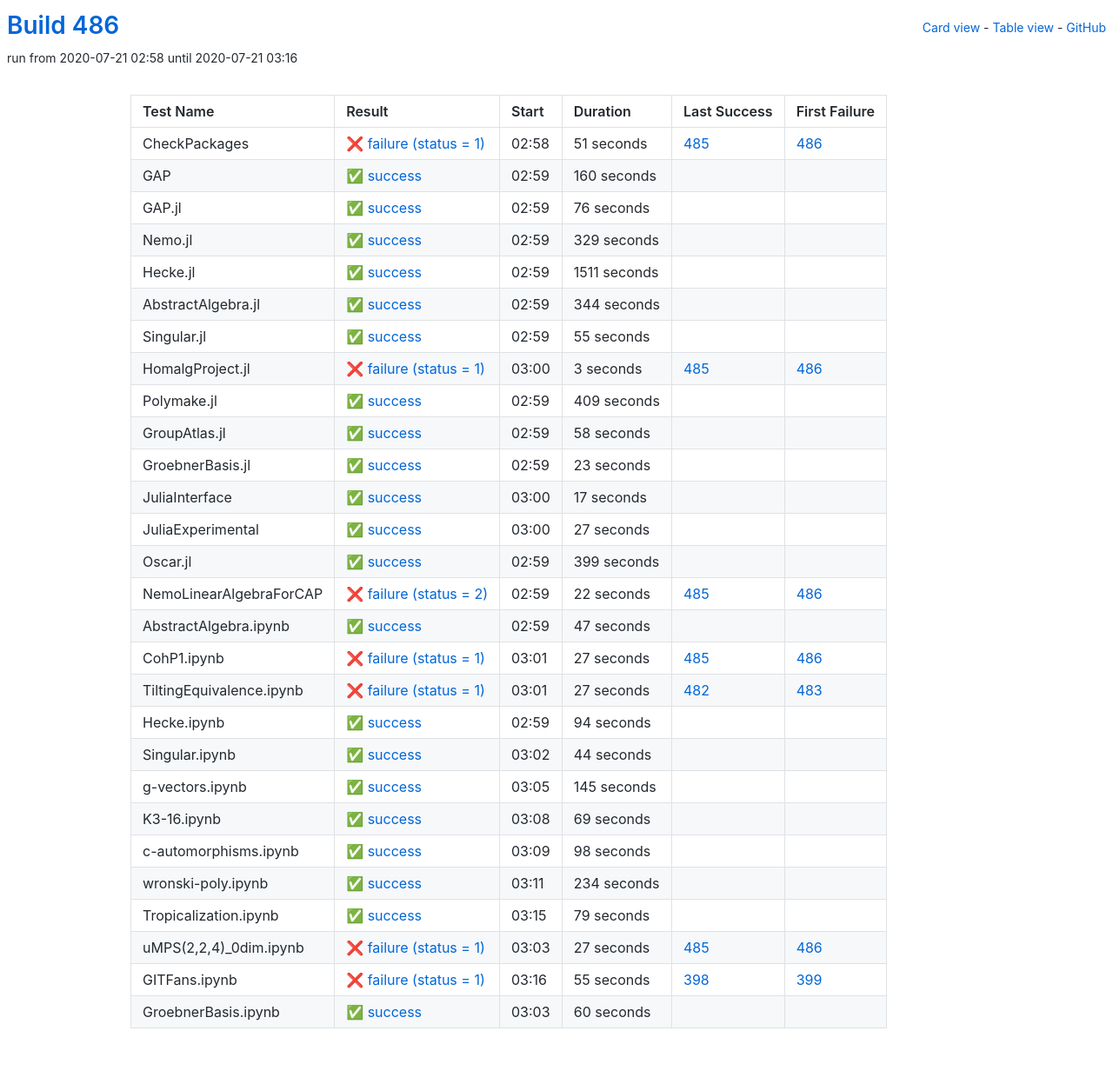
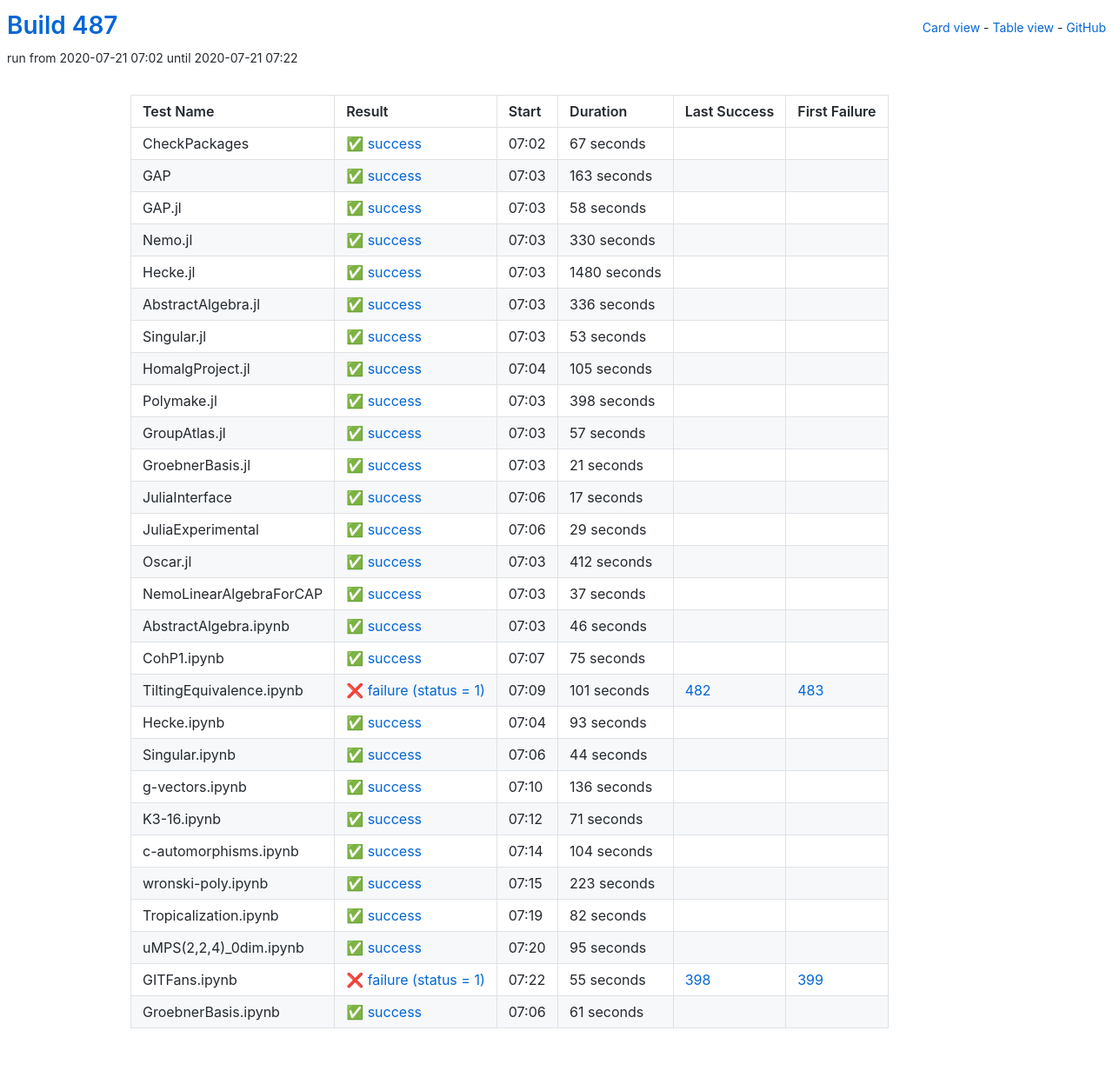
Before and after one commit to oscar-system/oscar-ci-status-stable, a Jekyll site: the page built from table.html, in a window 1280 px wide. Shown: the whole page at 87% size. Built offline with Jekyll 4.4.1, drawn with Linux system fonts in a browser that asks for light colours.

Commit message:
Build #487

```diff
--- a/_data/ci.yml
+++ b/_data/ci.yml
@@ -1,6 +1,6 @@
 ---
-build: 486
-build_url: https://oscarci.mathematik.uni-kl.de/job/oscar-stable/486/
+build: 487
+build_url: https://oscarci.mathematik.uni-kl.de/job/oscar-stable/487/
 job: oscar-stable
 organization: oscar-system
 repo: oscar-ci-status-stable
@@ -8,116 +8,32 @@ repourl: https://github.com/oscar-system/oscar-ci-status-stable
 tests:
 - name: CheckPackages
   id: checkpackages
-  log: https://oscarci.mathematik.uni-kl.de/job/oscar-stable/486/artifact/logs/build-486/CheckPackages.log
-  start: 2020-07-21 02:58
-  success: false
-  exitcode: 1
-  status: failure
-  duration: 51
-  last_success: 485
-  last_success_url: https://oscarci.mathematik.uni-kl.de/job/oscar-stable/485/
-  first_failure: 486
-  first_failure_url: https://oscarci.mathematik.uni-kl.de/job/oscar-stable/486/
-- name: GAP
-  id: gap
-  log: https://oscarci.mathematik.uni-kl.de/job/oscar-stable/486/artifact/logs/build-486/GAP.log
-  start: 2020-07-21 02:59
+  log: https://oscarci.mathematik.uni-kl.de/job/oscar-stable/487/artifact/logs/build-487/CheckPackages.log
+  start: 2020-07-21 07:02
   success: true
   exitcode: 0
   status: success
-  duration: 160
+  duration: 67
+  last_success: false
+  last_success_url:
+  first_failure: false
+  first_failure_url:
+- name: GAP
+  id: gap
+  log: https://oscarci.mathematik.uni-kl.de/job/oscar-stable/487/artifact/logs/build-487/GAP.log
+  start: 2020-07-21 07:03
+  success: true
+  exitcode: 0
+  status: success
+  duration: 163
   last_success: false
   last_success_url:
   first_failure: false
   first_failure_url:
 - name: GAP.jl
   id: gap-jl
-  log: https://oscarci.mathematik.uni-kl.de/job/oscar-stable/486/artifact/logs/build-486/GAP.jl.log
-  start: 2020-07-21 02:59
-  success: true
-  exitcode: 0
-  status: success
-  duration: 76
-  last_success: false
-  last_success_url:
-  first_failure: false
-  first_failure_url:
-- name: Nemo.jl
-  id: nemo-jl
-  log: https://oscarci.mathematik.uni-kl.de/job/oscar-stable/486/artifact/logs/build-486/Nemo.jl.log
-  start: 2020-07-21 02:59
-  success: true
-  exitcode: 0
-  status: success
-  duration: 329
-  last_success: false
-  last_success_url:
-  first_failure: false
-  first_failure_url:
-- name: Hecke.jl
-  id: hecke-jl
-  log: https://oscarci.mathematik.uni-kl.de/job/oscar-stable/486/artifact/logs/build-486/Hecke.jl.log
-  start: 2020-07-21 02:59
-  success: true
-  exitcode: 0
-  status: success
-  duration: 1511
-  last_success: false
-  last_success_url:
-  first_failure: false
-  first_failure_url:
-- name: AbstractAlgebra.jl
-  id: abstractalgebra-jl
-  log: https://oscarci.mathematik.uni-kl.de/job/oscar-stable/486/artifact/logs/build-486/AbstractAlgebra.jl.log
-  start: 2020-07-21 02:59
-  success: true
-  exitcode: 0
-  status: success
-  duration: 344
-  last_success: false
-  last_success_url:
-  first_failure: false
-  first_failure_url:
-- name: Singular.jl
-  id: singular-jl
-  log: https://oscarci.mathematik.uni-kl.de/job/oscar-stable/486/artifact/logs/build-486/Singular.jl.log
-  start: 2020-07-21 02:59
-  success: true
-  exitcode: 0
-  status: success
-  duration: 55
-  last_success: false
-  last_success_url:
-  first_failure: false
-  first_failure_url:
-- name: HomalgProject.jl
-  id: homalgproject-jl
-  log: https://oscarci.mathematik.uni-kl.de/job/oscar-stable/486/artifact/logs/build-486/HomalgProject.jl.log
-  start: 2020-07-21 03:00
-  success: false
-  exitcode: 1
-  status: failure
-  duration: 3
-  last_success: 485
-  last_success_url: https://oscarci.mathematik.uni-kl.de/job/oscar-stable/485/
-  first_failure: 486
-  first_failure_url: https://oscarci.mathematik.uni-kl.de/job/oscar-stable/486/
-- name: Polymake.jl
-  id: polymake-jl
-  log: https://oscarci.mathematik.uni-kl.de/job/oscar-stable/486/artifact/logs/build-486/Polymake.jl.log
-  start: 2020-07-21 02:59
-  success: true
-  exitcode: 0
-  status: success
-  duration: 409
-  last_success: false
-  last_success_url:
-  first_failure: false
-  first_failure_url:
-- name: GroupAtlas.jl
-  id: groupatlas-jl
-  log: https://oscarci.mathematik.uni-kl.de/job/oscar-stable/486/artifact/logs/build-486/GroupAtlas.jl.log
-  start: 2020-07-21 02:59
+  log: https://oscarci.mathematik.uni-kl.de/job/oscar-stable/487/artifact/logs/build-487/GAP.jl.log
+  start: 2020-07-21 07:03
   success: true
   exitcode: 0
   status: success
@@ -126,22 +42,106 @@ tests:
   last_success_url:
   first_failure: false
   first_failure_url:
-- name: GroebnerBasis.jl
-  id: groebnerbasis-jl
-  log: https://oscarci.mathematik.uni-kl.de/job/oscar-stable/486/artifact/logs/build-486/GroebnerBasis.jl.log
-  start: 2020-07-21 02:59
+- name: Nemo.jl
+  id: nemo-jl
+  log: https://oscarci.mathematik.uni-kl.de/job/oscar-stable/487/artifact/logs/build-487/Nemo.jl.log
+  start: 2020-07-21 07:03
   success: true
   exitcode: 0
   status: success
-  duration: 23
+  duration: 330
+  last_success: false
+  last_success_url:
+  first_failure: false
+  first_failure_url:
+- name: Hecke.jl
+  id: hecke-jl
+  log: https://oscarci.mathematik.uni-kl.de/job/oscar-stable/487/artifact/logs/build-487/Hecke.jl.log
+  start: 2020-07-21 07:03
+  success: true
+  exitcode: 0
+  status: success
+  duration: 1480
+  last_success: false
+  last_success_url:
+  first_failure: false
+  first_failure_url:
+- name: AbstractAlgebra.jl
+  id: abstractalgebra-jl
+  log: https://oscarci.mathematik.uni-kl.de/job/oscar-stable/487/artifact/logs/build-487/AbstractAlgebra.jl.log
+  start: 2020-07-21 07:03
+  success: true
+  exitcode: 0
+  status: success
+  duration: 336
+  last_success: false
+  last_success_url:
+  first_failure: false
+  first_failure_url:
+- name: Singular.jl
+  id: singular-jl
+  log: https://oscarci.mathematik.uni-kl.de/job/oscar-stable/487/artifact/logs/build-487/Singular.jl.log
+  start: 2020-07-21 07:03
+  success: true
+  exitcode: 0
+  status: success
+  duration: 53
+  last_success: false
+  last_success_url:
+  first_failure: false
+  first_failure_url:
+- name: HomalgProject.jl
+  id: homalgproject-jl
+  log: https://oscarci.mathematik.uni-kl.de/job/oscar-stable/487/artifact/logs/build-487/HomalgProject.jl.log
+  start: 2020-07-21 07:04
+  success: true
+  exitcode: 0
+  status: success
+  duration: 105
+  last_success: false
+  last_success_url:
+  first_failure: false
+  first_failure_url:
+- name: Polymake.jl
+  id: polymake-jl
+  log: https://oscarci.mathematik.uni-kl.de/job/oscar-stable/487/artifact/logs/build-487/Polymake.jl.log
+  start: 2020-07-21 07:03
+  success: true
+  exitcode: 0
+  status: success
+  duration: 398
+  last_success: false
+  last_success_url:
+  first_failure: false
+  first_failure_url:
+- name: GroupAtlas.jl
+  id: groupatlas-jl
+  log: https://oscarci.mathematik.uni-kl.de/job/oscar-stable/487/artifact/logs/build-487/GroupAtlas.jl.log
+  start: 2020-07-21 07:03
+  success: true
+  exitcode: 0
+  status: success
+  duration: 57
+  last_success: false
+  last_success_url:
+  first_failure: false
+  first_failure_url:
+- name: GroebnerBasis.jl
+  id: groebnerbasis-jl
+  log: https://oscarci.mathematik.uni-kl.de/job/oscar-stable/487/artifact/logs/build-487/GroebnerBasis.jl.log
+  start: 2020-07-21 07:03
+  success: true
+  exitcode: 0
+  status: success
+  duration: 21
   last_success: false
   last_success_url:
   first_failure: false
   first_failure_url:
 - name: JuliaInterface
   id: juliainterface
-  log: https://oscarci.mathematik.uni-kl.de/job/oscar-stable/486/artifact/logs/build-486/JuliaInterface.log
-  start: 2020-07-21 03:00
+  log: https://oscarci.mathematik.uni-kl.de/job/oscar-stable/487/artifact/logs/build-487/JuliaInterface.log
+  start: 2020-07-21 07:06
   success: true
   exitcode: 0
   status: success
@@ -152,92 +152,92 @@ tests:
   first_failure_url:
 - name: JuliaExperimental
   id: juliaexperimental
-  log: https://oscarci.mathematik.uni-kl.de/job/oscar-stable/486/artifact/logs/build-486/JuliaExperimental.log
-  start: 2020-07-21 03:00
+  log: https://oscarci.mathematik.uni-kl.de/job/oscar-stable/487/artifact/logs/build-487/JuliaExperimental.log
+  start: 2020-07-21 07:06
   success: true
   exitcode: 0
   status: success
-  duration: 27
+  duration: 29
   last_success: false
   last_success_url:
   first_failure: false
   first_failure_url:
 - name: Oscar.jl
   id: oscar-jl
-  log: https://oscarci.mathematik.uni-kl.de/job/oscar-stable/486/artifact/logs/build-486/Oscar.jl.log
-  start: 2020-07-21 02:59
+  log: https://oscarci.mathematik.uni-kl.de/job/oscar-stable/487/artifact/logs/build-487/Oscar.jl.log
+  start: 2020-07-21 07:03
   success: true
   exitcode: 0
   status: success
-  duration: 399
+  duration: 412
   last_success: false
   last_success_url:
   first_failure: false
   first_failure_url:
 - name: NemoLinearAlgebraForCAP
   id: nemolinearalgebraforcap
-  log: https://oscarci.mathematik.uni-kl.de/job/oscar-stable/486/artifact/logs/build-486/NemoLinearAlgebraForCAP.log
-  start: 2020-07-21 02:59
-  success: false
-  exitcode: 2
-  status: failure
-  duration: 22
-  last_success: 485
-  last_success_url: https://oscarci.mathematik.uni-kl.de/job/oscar-stable/485/
-  first_failure: 486
-  first_failure_url: https://oscarci.mathematik.uni-kl.de/job/oscar-stable/486/
-- name: AbstractAlgebra.ipynb
-  id: abstractalgebra-ipynb
-  log: https://oscarci.mathematik.uni-kl.de/job/oscar-stable/486/artifact/logs/build-486/AbstractAlgebra.ipynb.log
-  start: 2020-07-21 02:59
+  log: https://oscarci.mathematik.uni-kl.de/job/oscar-stable/487/artifact/logs/build-487/NemoLinearAlgebraForCAP.log
+  start: 2020-07-21 07:03
   success: true
   exitcode: 0
   status: success
-  duration: 47
+  duration: 37
+  last_success: false
+  last_success_url:
+  first_failure: false
+  first_failure_url:
+- name: AbstractAlgebra.ipynb
+  id: abstractalgebra-ipynb
+  log: https://oscarci.mathematik.uni-kl.de/job/oscar-stable/487/artifact/logs/build-487/AbstractAlgebra.ipynb.log
+  start: 2020-07-21 07:03
+  success: true
+  exitcode: 0
+  status: success
+  duration: 46
   last_success: false
   last_success_url:
   first_failure: false
   first_failure_url:
 - name: CohP1.ipynb
   id: cohp1-ipynb
-  log: https://oscarci.mathematik.uni-kl.de/job/oscar-stable/486/artifact/logs/build-486/CohP1.ipynb.log
-  start: 2020-07-21 03:01
+  log: https://oscarci.mathematik.uni-kl.de/job/oscar-stable/487/artifact/logs/build-487/CohP1.ipynb.log
+  start: 2020-07-21 07:07
+  success: true
+  exitcode: 0
+  status: success
+  duration: 75
+  last_success: false
+  last_success_url:
+  first_failure: false
+  first_failure_url:
+- name: TiltingEquivalence.ipynb
+  id: tiltingequivalence-ipynb
+  log: https://oscarci.mathematik.uni-kl.de/job/oscar-stable/487/artifact/logs/build-487/TiltingEquivalence.ipynb.log
+  start: 2020-07-21 07:09
   success: false
   exitcode: 1
   status: failure
-  duration: 27
-  last_success: 485
-  last_success_url: https://oscarci.mathematik.uni-kl.de/job/oscar-stable/485/
-  first_failure: 486
-  first_failure_url: https://oscarci.mathematik.uni-kl.de/job/oscar-stable/486/
-- name: TiltingEquivalence.ipynb
-  id: tiltingequivalence-ipynb
-  log: https://oscarci.mathematik.uni-kl.de/job/oscar-stable/486/artifact/logs/build-486/TiltingEquivalence.ipynb.log
-  start: 2020-07-21 03:01
-  success: false
-  exitcode: 1
-  status: failure
-  duration: 27
+  duration: 101
   last_success: 482
   last_success_url: https://oscarci.mathematik.uni-kl.de/job/oscar-stable/482/
   first_failure: 483
   first_failure_url: https://oscarci.mathematik.uni-kl.de/job/oscar-stable/483/
 - name: Hecke.ipynb
   id: hecke-ipynb
-  log: https://oscarci.mathematik.uni-kl.de/job/oscar-stable/486/artifact/logs/build-486/Hecke.ipynb.log
-  start: 2020-07-21 02:59
+  log: https://oscarci.mathematik.uni-kl.de/job/oscar-stable/487/artifact/logs/build-487/Hecke.ipynb.log
+  start: 2020-07-21 07:04
   success: true
   exitcode: 0
   status: success
-  duration: 94
+  duration: 93
   last_success: false
   last_success_url:
   first_failure: false
   first_failure_url:
 - name: Singular.ipynb
   id: singular-ipynb
-  log: https://oscarci.mathematik.uni-kl.de/job/oscar-stable/486/artifact/logs/build-486/Singular.ipynb.log
-  start: 2020-07-21 03:02
+  log: https://oscarci.mathematik.uni-kl.de/job/oscar-stable/487/artifact/logs/build-487/Singular.ipynb.log
+  start: 2020-07-21 07:06
   success: true
   exitcode: 0
   status: success
@@ -248,80 +248,80 @@ tests:
   first_failure_url:
 - name: g-vectors.ipynb
   id: g-vectors-ipynb
-  log: https://oscarci.mathematik.uni-kl.de/job/oscar-stable/486/artifact/logs/build-486/g-vectors.ipynb.log
-  start: 2020-07-21 03:05
+  log: https://oscarci.mathematik.uni-kl.de/job/oscar-stable/487/artifact/logs/build-487/g-vectors.ipynb.log
+  start: 2020-07-21 07:10
   success: true
   exitcode: 0
   status: success
-  duration: 145
+  duration: 136
   last_success: false
   last_success_url:
   first_failure: false
   first_failure_url:
 - name: K3-16.ipynb
   id: k3-16-ipynb
-  log: https://oscarci.mathematik.uni-kl.de/job/oscar-stable/486/artifact/logs/build-486/K3-16.ipynb.log
-  start: 2020-07-21 03:08
+  log: https://oscarci.mathematik.uni-kl.de/job/oscar-stable/487/artifact/logs/build-487/K3-16.ipynb.log
+  start: 2020-07-21 07:12
   success: true
   exitcode: 0
   status: success
-  duration: 69
+  duration: 71
   last_success: false
   last_success_url:
   first_failure: false
   first_failure_url:
 - name: c-automorphisms.ipynb
   id: c-automorphisms-ipynb
-  log: https://oscarci.mathematik.uni-kl.de/job/oscar-stable/486/artifact/logs/build-486/c-automorphisms.ipynb.log
-  start: 2020-07-21 03:09
+  log: https://oscarci.mathematik.uni-kl.de/job/oscar-stable/487/artifact/logs/build-487/c-automorphisms.ipynb.log
+  start: 2020-07-21 07:14
   success: true
   exitcode: 0
   status: success
-  duration: 98
+  duration: 104
   last_success: false
   last_success_url:
   first_failure: false
   first_failure_url:
 - name: wronski-poly.ipynb
   id: wronski-poly-ipynb
-  log: https://oscarci.mathematik.uni-kl.de/job/oscar-stable/486/artifact/logs/build-486/wronski-poly.ipynb.log
-  start: 2020-07-21 03:11
+  log: https://oscarci.mathematik.uni-kl.de/job/oscar-stable/487/artifact/logs/build-487/wronski-poly.ipynb.log
+  start: 2020-07-21 07:15
   success: true
   exitcode: 0
   status: success
-  duration: 234
+  duration: 223
   last_success: false
   last_success_url:
   first_failure: false
   first_failure_url:
 - name: Tropicalization.ipynb
   id: tropicalization-ipynb
-  log: https://oscarci.mathematik.uni-kl.de/job/oscar-stable/486/artifact/logs/build-486/Tropicalization.ipynb.log
-  start: 2020-07-21 03:15
+  log: https://oscarci.mathematik.uni-kl.de/job/oscar-stable/487/artifact/logs/build-487/Tropicalization.ipynb.log
+  start: 2020-07-21 07:19
   success: true
   exitcode: 0
   status: success
-  duration: 79
+  duration: 82
   last_success: false
   last_success_url:
   first_failure: false
   first_failure_url:
 - name: uMPS(2,2,4)_0dim.ipynb
   id: umps-2-2-4-0dim-ipynb
-  log: https://oscarci.mathematik.uni-kl.de/job/oscar-stable/486/artifact/logs/build-486/uMPS-2-2-4-_0dim.ipynb.log
-  start: 2020-07-21 03:03
-  success: false
-  exitcode: 1
-  status: failure
-  duration: 27
-  last_success: 485
-  last_success_url: https://oscarci.mathematik.uni-kl.de/job/oscar-stable/485/
-  first_failure: 486
-  first_failure_url: https://oscarci.mathematik.uni-kl.de/job/oscar-stable/486/
+  log: https://oscarci.mathematik.uni-kl.de/job/oscar-stable/487/artifact/logs/build-487/uMPS-2-2-4-_0dim.ipynb.log
+  start: 2020-07-21 07:20
+  success: true
+  exitcode: 0
+  status: success
+  duration: 95
+  last_success: false
+  last_success_url:
+  first_failure: false
+  first_failure_url:
 - name: GITFans.ipynb
   id: gitfans-ipynb
-  log: https://oscarci.mathematik.uni-kl.de/job/oscar-stable/486/artifact/logs/build-486/GITFans.ipynb.log
-  start: 2020-07-21 03:16
+  log: https://oscarci.mathematik.uni-kl.de/job/oscar-stable/487/artifact/logs/build-487/GITFans.ipynb.log
+  start: 2020-07-21 07:22
   success: false
   exitcode: 1
   status: failure
@@ -332,12 +332,12 @@ tests:
   first_failure_url: https://oscarci.mathematik.uni-kl.de/job/oscar-stable/399/
 - name: GroebnerBasis.ipynb
   id: groebnerbasis-ipynb
-  log: https://oscarci.mathematik.uni-kl.de/job/oscar-stable/486/artifact/logs/build-486/GroebnerBasis.ipynb.log
-  start: 2020-07-21 03:03
+  log: https://oscarci.mathematik.uni-kl.de/job/oscar-stable/487/artifact/logs/build-487/GroebnerBasis.ipynb.log
+  start: 2020-07-21 07:06
   success: true
   exitcode: 0
   status: success
-  duration: 60
+  duration: 61
   last_success: false
   last_success_url:
   first_failure: false
```
Also changed, not shown: README.md.
